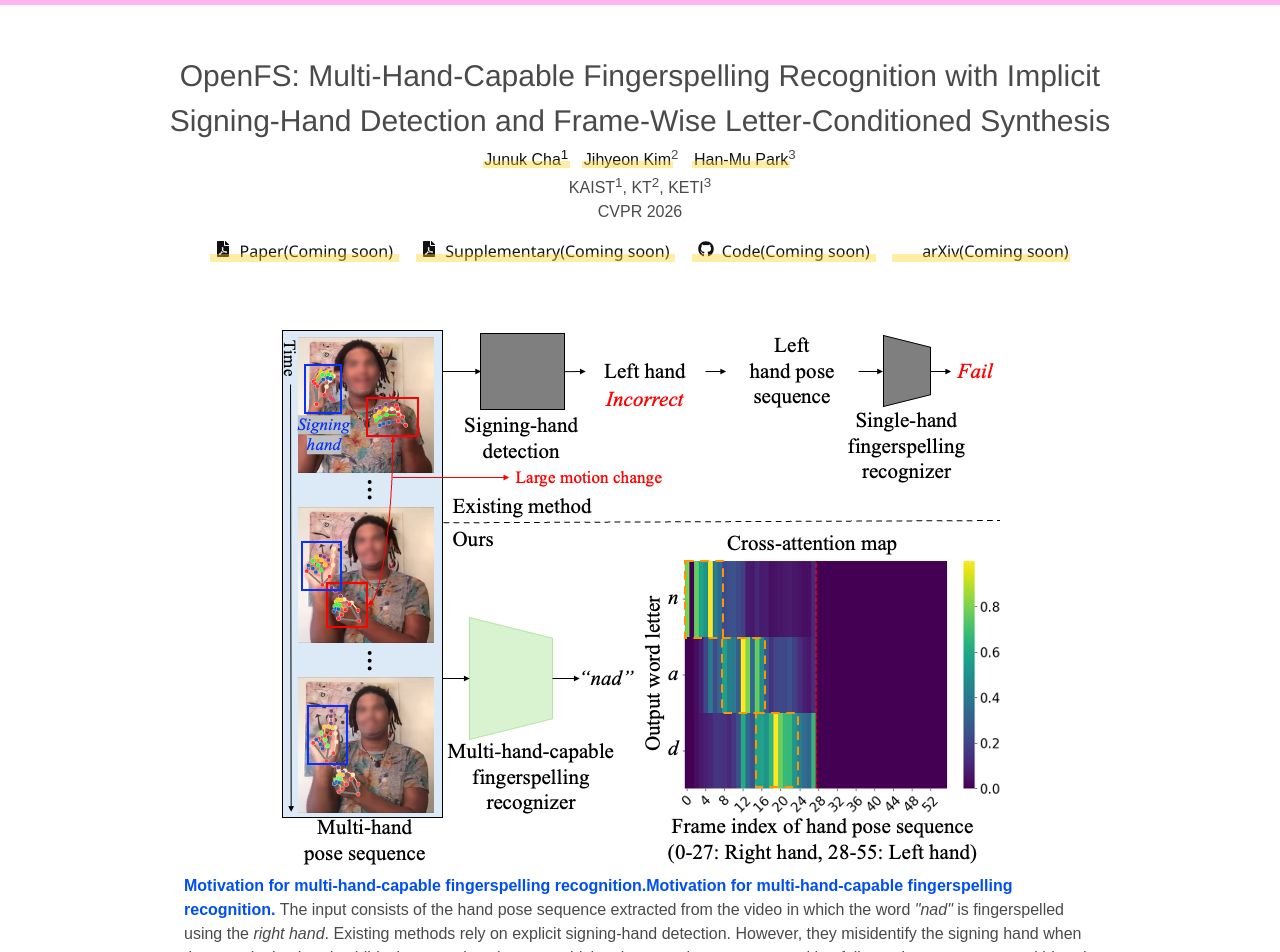
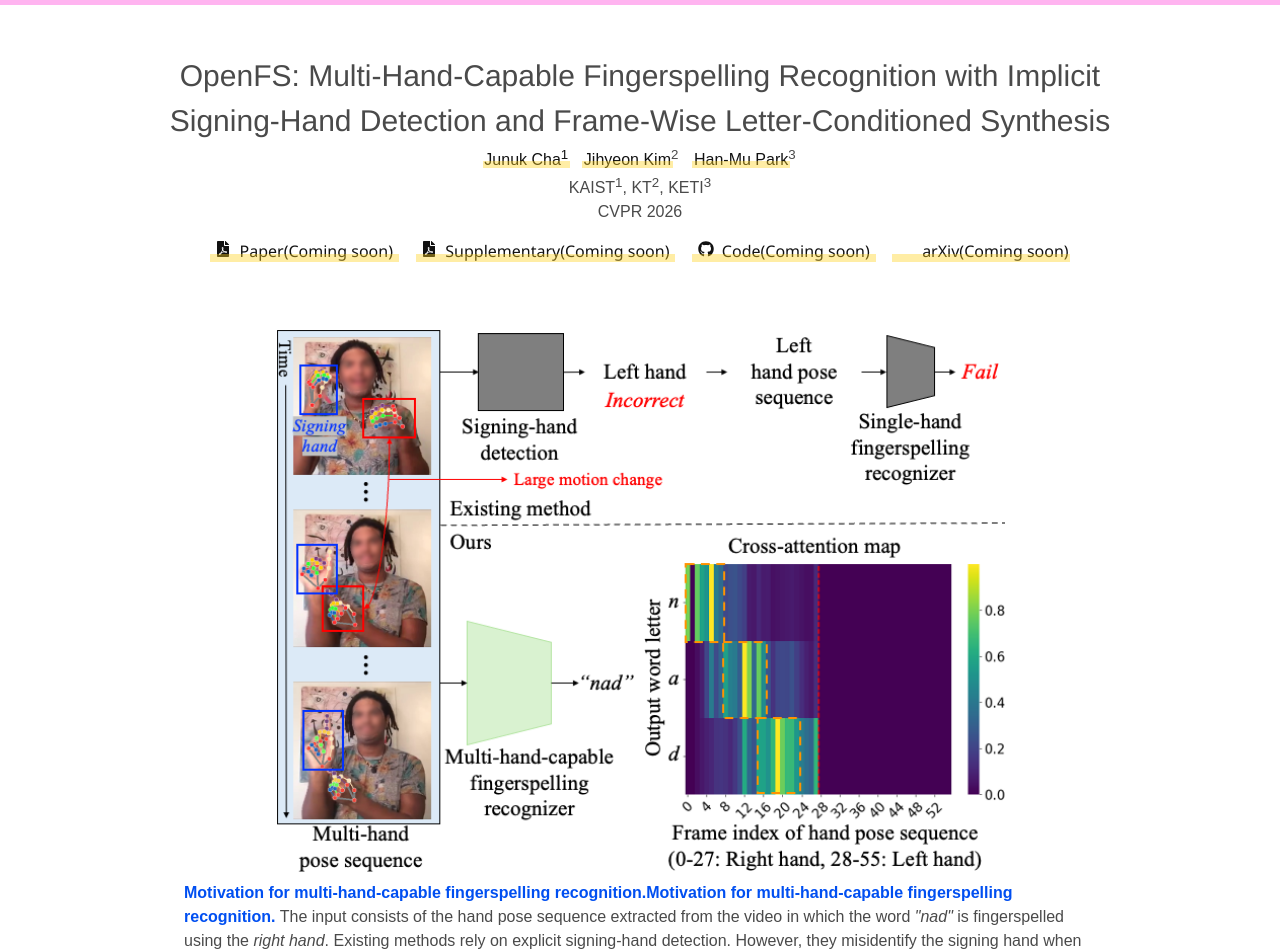
Before and after one commit to JunukCha/junukcha.github.io, a Jekyll site: the page built from _projects/openfs.md, in a window 1280 px wide. Shown: the top 952 px of the page. Built offline with Jekyll 4.4.1, drawn with Linux system fonts in a browser that asks for light colours; nearby versions of some CDN libraries; some web fonts are replaced; library files that are not in the unit come from our copies; a style sheet for code colours, icons or effects is not loaded.

Commit message:
annotation_method resolution

```diff
--- a/_layouts/openfs.html
+++ b/_layouts/openfs.html
@@ -190,7 +190,7 @@
     <div class="container is-max-desktop">
       <div class="hero-body">
         <center>
-          <img src="/media/projects/openfs/motivation.png"/>
+          <img src="/media/projects/openfs/motivation.png" style="width:80%;"/>
         </center>
         <p>
           <b>Motivation for multi-hand-capable fingerspelling recognition.Motivation for multi-hand-capable fingerspelling recognition.</b> The input consists of the hand pose sequence extracted from the video in which the word <i>"nad"</i> is fingerspelled using the <i>right hand</i>. Existing methods rely on explicit signing-hand detection. However, they misidentify the signing hand when the non-signing hand exhibits large motion changes, which subsequently causes recognition failures. In contrast, our multi-hand-capable fingerspelling recognizer implicitly detects the signing hand from the multi-hand pose sequence to infer the target word. As evidence, the cross-attention map presents high attention values on the frames of the <i>right hand</i> when predicting the word <i>"nad"</i>.
@@ -232,7 +232,6 @@
           <h2 class="title is-3">Proposed Losses</h2>
           <div class="content has-text-justified">
             <img src="/media/projects/openfs/losses.png" alt="framework" >
-            <img src="/media/projects/openfs/losses2.png" alt="framework" >
             <p>
               <b>Overview of the signing-hand (SF) and monotonic alignment (MA) losses.</b> (a) The signing-hand focus (SF) loss <i>&#119995;<sub>SF</sub></i> measures the entropy of the hand-wise attention distribution derived from the cross-attention map between input hand pose tokens and output letter tokens. Minimizing this entropy encourages the recognizer to focus on the single signing hand. (b) The monotonic alignment (MA) loss <i>&#119995;<sub>MA</sub></i> penalizes misalignments that violate the natural temporal order between input hand pose tokens and output letter tokens in fingerspelling. Reducing these violations encourages the model to interpret the hand pose tokens in a temporally coherent manner to predict the letter token.
             </p>
```
Also changed, not shown: media/projects/openfs/annotation_method.png.
